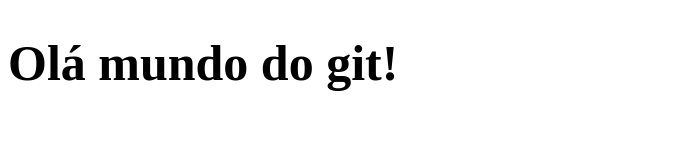
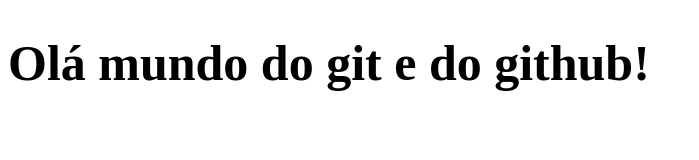
Before and after one commit to David-Medeiros-Santos/primeiro-teste-no-git, a plain HTML site: page index.html in a window 1280 px wide. Shown: the whole page, without its empty margins (0-699 px from the left). Drawn offline with Linux system fonts and the light colour scheme.

Commit message:
adicionamos a palavra github

```diff
--- a/index.html
+++ b/index.html
@@ -8,7 +8,7 @@
     <title>Primeira vez no git</title>
 </head>
 <body>
-    <h1>Olá mundo do git!</h1>
+    <h1>Olá mundo do git e do github!</h1>
     <script src="js/index.js"></script>
 </body>
 </html>
```
